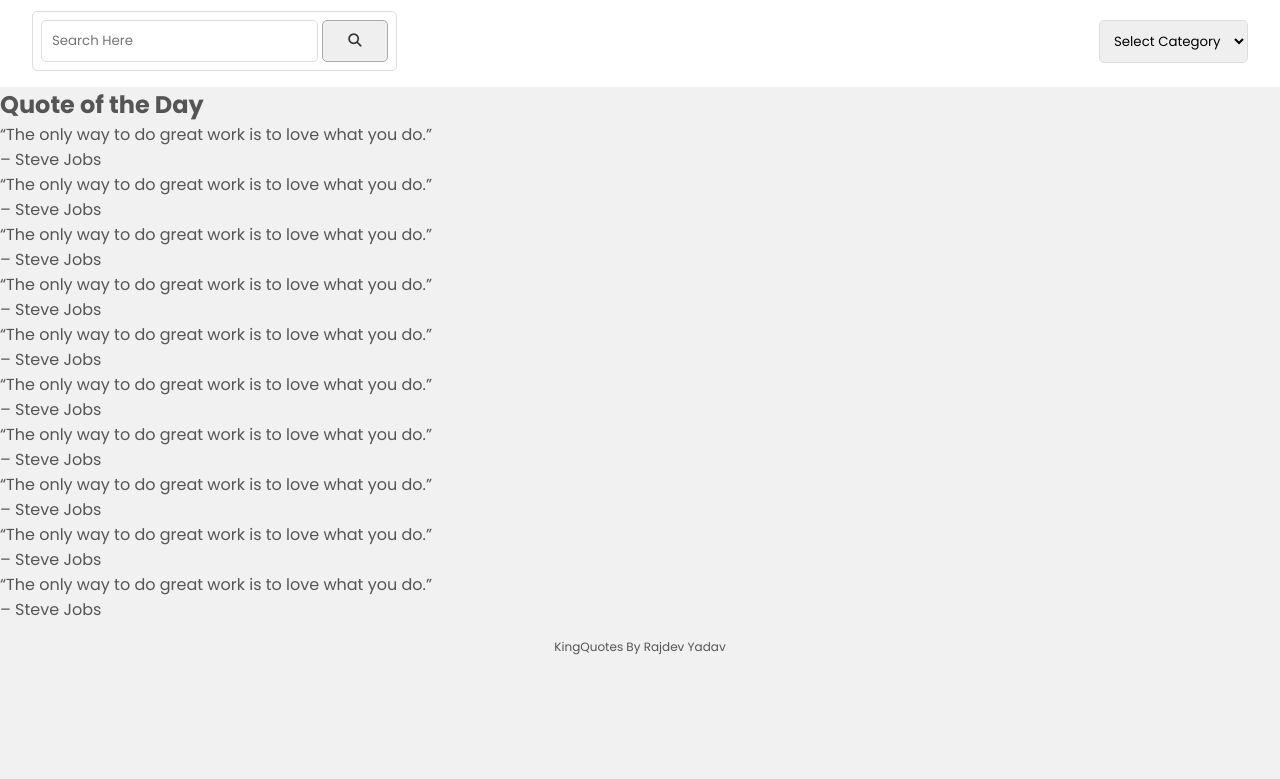
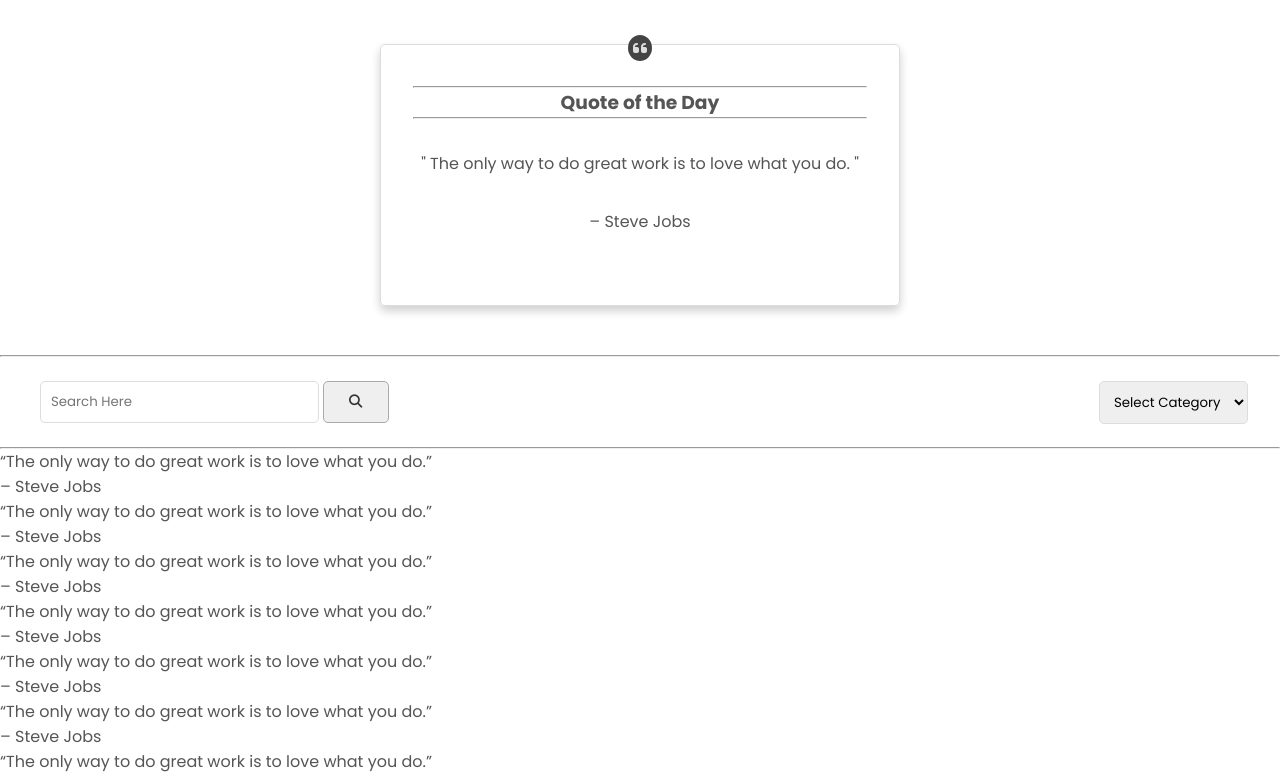
Before and after one commit to beingrajdevyadav/KingQuotes, a plain HTML site: page index.html in a window 1280 px wide. Shown: the part 125-904 px from the top of the page. Before the commit the page ends 800 px from the top, so only its background shows below. Drawn offline with Linux system fonts and the light colour scheme.

Commit message:
today quotes section completed.

```diff
--- a/index.html
+++ b/index.html
@@ -31,6 +31,23 @@
 
     </header>
 
+    <section class="hero">
+        <div class="today-quote">
+
+            <i class="fa-solid fa-quote-left lft_icn"></i>
+            <br>
+            <hr>
+            <h3> Quote of the Day</h3>
+            <hr>
+
+                <p class="quote-line">" The only way to do great work is to love what you do. "</p>
+                <br>
+            <p class="quote-author">– Steve Jobs</p>
+        </div>
+    </section>
+
+    <hr>
+
     <section class="controls">
         <div class="search">
             <input type="text" placeholder="Search Here">
@@ -53,14 +70,9 @@
         </nav>
     </section>
 
+    <hr>
 
-    <section>
-        <div class="quote">
-            <h2>Quote of the Day</h2>
-            <p>“The only way to do great work is to love what you do.”</p>
-            <p>– Steve Jobs</p>
-        </div>
-    </section>
+
 
     <section>
 
@@ -117,6 +129,18 @@
 
     <footer>
         <p>KingQuotes By Rajdev Yadav</p>
+
+        <div class="logo">
+            <div class="icon">
+                <i class="fa-solid fa-crown"></i>
+                <i class="fa-solid fa-crown"></i>
+                <i class="fa-solid fa-crown"></i>
+            </div>
+            <hr>
+            <h2>KingQuotes</h2>
+            <hr>
+          <p>Get Inspired Everyday</p>
+        </div>
     </footer>
 
     <!-- javascript code  -->
--- a/style.css
+++ b/style.css
@@ -9,7 +9,7 @@
 }
 
 body{
-    background-color: #f1f1f1;
+    background-color: #fff;
     color: #555;
 }
 
@@ -24,7 +24,7 @@ header{
     background-color: #112f4c;
 
 }
-header .icon{
+ .icon{
     text-align: center;
 }
 header p{
@@ -32,8 +32,44 @@ header p{
     font-size: 12px;
 }
 
+/* hero section  */
+.hero{
+    display: flex;
+    justify-content: center;
+    align-items: center;
+    padding: 1rem 2rem;
+    color: #555;
+    height: 45vh;
+}
+
+.hero .today-quote{
+    border: 1px solid #ddd;
+    text-align: center;
+    padding: 1rem 2rem;
+    border-radius: 5px;
+    height: 80%;
+    position: relative;
+box-shadow: 0 5px 10px  rgba(0, 0, 0, 0.189);
+}
+
+.today-quote .quote-line{
+    margin-top: 1rem;
+    padding: .5rem;
+    padding-top: 1rem;
+
+}
+
+.lft_icn{
+    position: absolute;
+    top: -10px;
+    left: 50%;
+    transform: translateX(-50%);
+    background-color: #444;
+    padding: 5px;
+    border-radius: 50%;
+    color: #ddd;
+}
 /* controls section */
-
 .controls{
     padding: 1rem 2rem;
     background-color: #fff;
@@ -42,7 +78,7 @@ header p{
     align-items: center;
 }
  .search{
-    border: 1px solid #ddd;
+    /* border: 1px solid #ddd; */
     padding: .5rem;
     border-radius: 5px;
     width: 30%;
@@ -80,6 +116,14 @@ header p{
 
 footer{
     text-align: center;
-    padding: 1rem 0;
+    padding:1rem 2rem ;
     font-size: 12px;
+    background-color: #112f4c;
+    color: #ddd;
+    display: flex;
+    justify-content: space-between;
+    align-items: center;
 }
+.logo{
+    width: 10%;
+}
```
